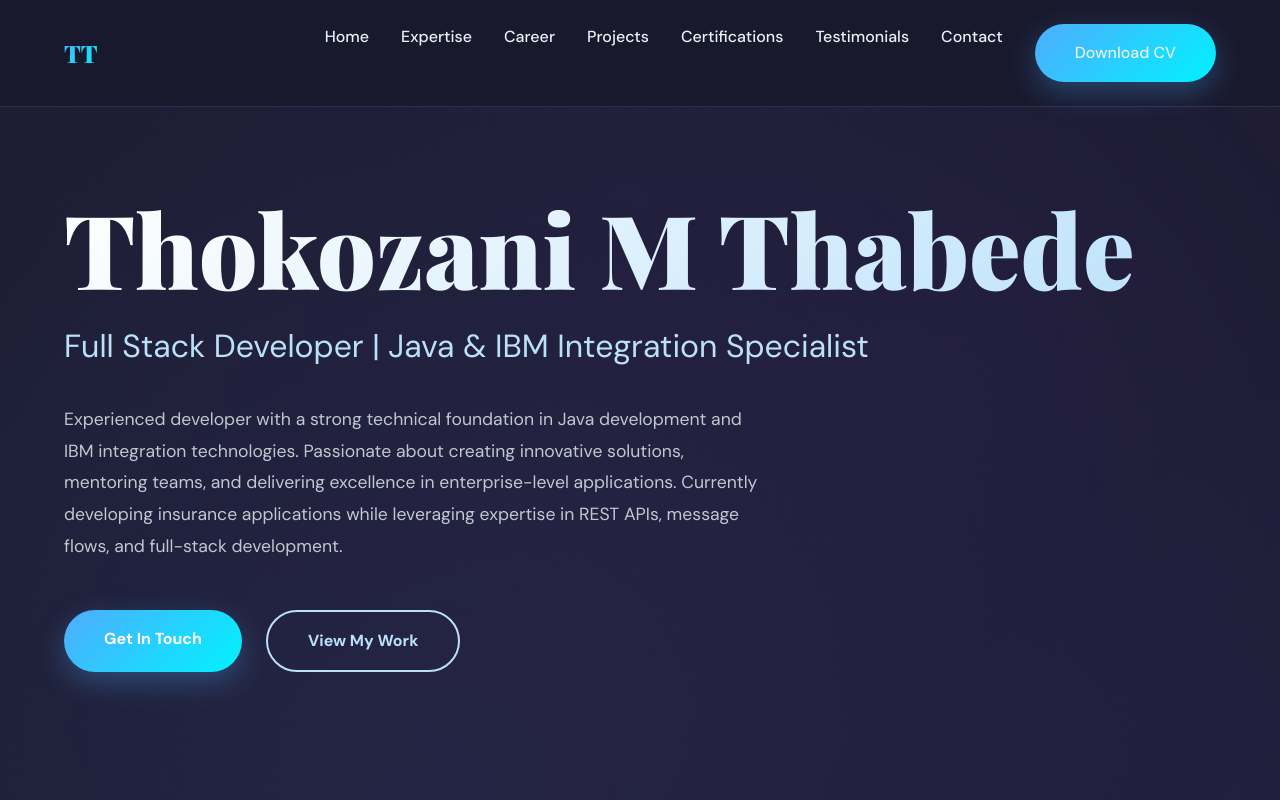
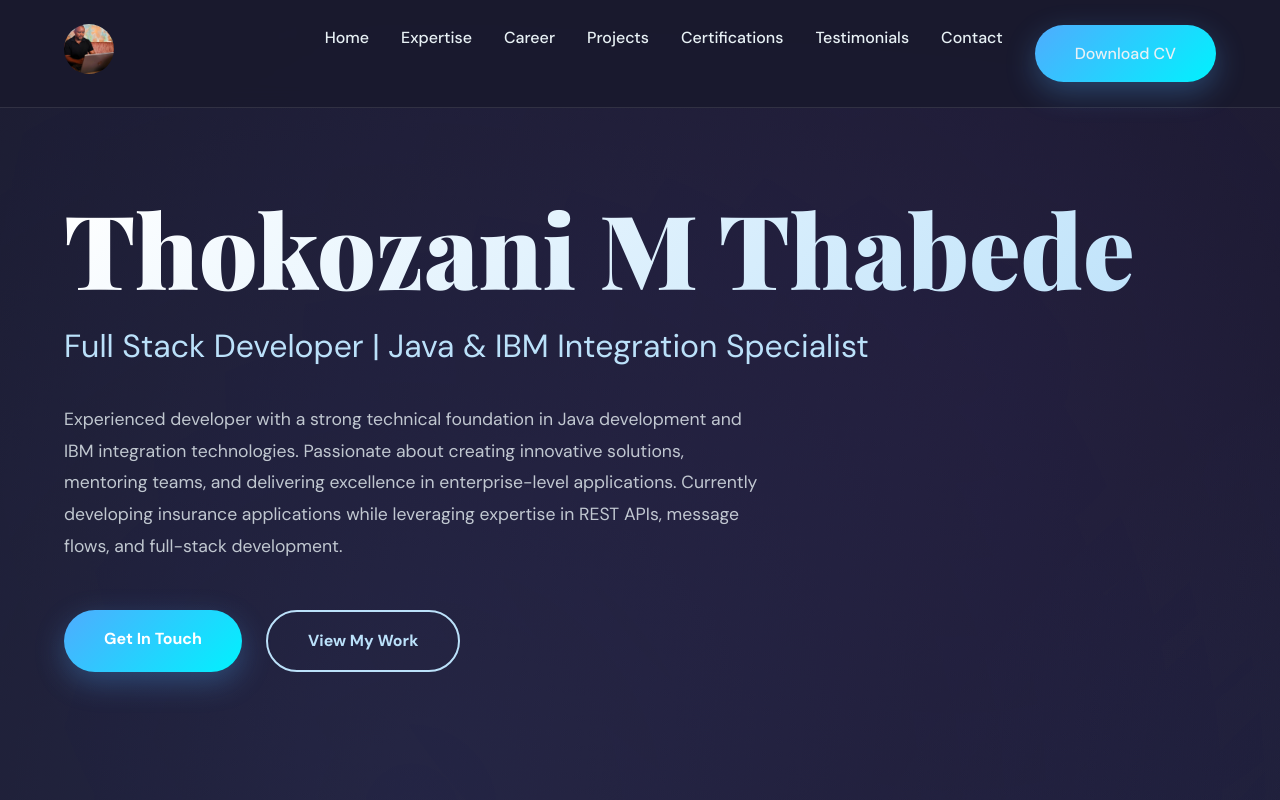
Before and after one commit to Thokozanie/thokozanie.github.io, a plain HTML site: page index.html in a window 1280 px wide. Shown: the top 800 px of the page. Drawn offline with nearby package versions, Linux system fonts and the light colour scheme.

Commit message:
add picture

```diff
--- a/index.html
+++ b/index.html
@@ -14,7 +14,10 @@
     <!-- Navigation -->
     <nav>
         <div class="nav-container">
-            <div class="logo">TT</div>
+            <div class="logo" >
+                <img src="Thokozani.jpg" alt="Thokozani Thabede Logo" class="logo-image">
+
+        </div>
             <ul class="nav-links">
                 <li><a href="#home">Home</a></li>
                 <li><a href="#expertise">Expertise</a></li>
--- a/style.css
+++ b/style.css
@@ -83,6 +83,18 @@
             -webkit-text-fill-color: transparent;
             background-clip: text;
         }
+        .logo img {
+             height: 50px;
+            width: 50px;
+            border-radius: 50%; /* Makes it a perfect circle */
+            object-fit: cover; /* Ensures image fills the circle properly */
+            transition: transform 0.3s ease; /* Smooth transition */
+            cursor: pointer; /* Shows it's interactive */
+    }
+
+    .logo img:hover {
+    transform: scale(2.0); /* Zooms to 120% size */
+}
 
         .nav-links {
             display: flex;
```
Also changed, not shown: Thokozani.jpg (added).
